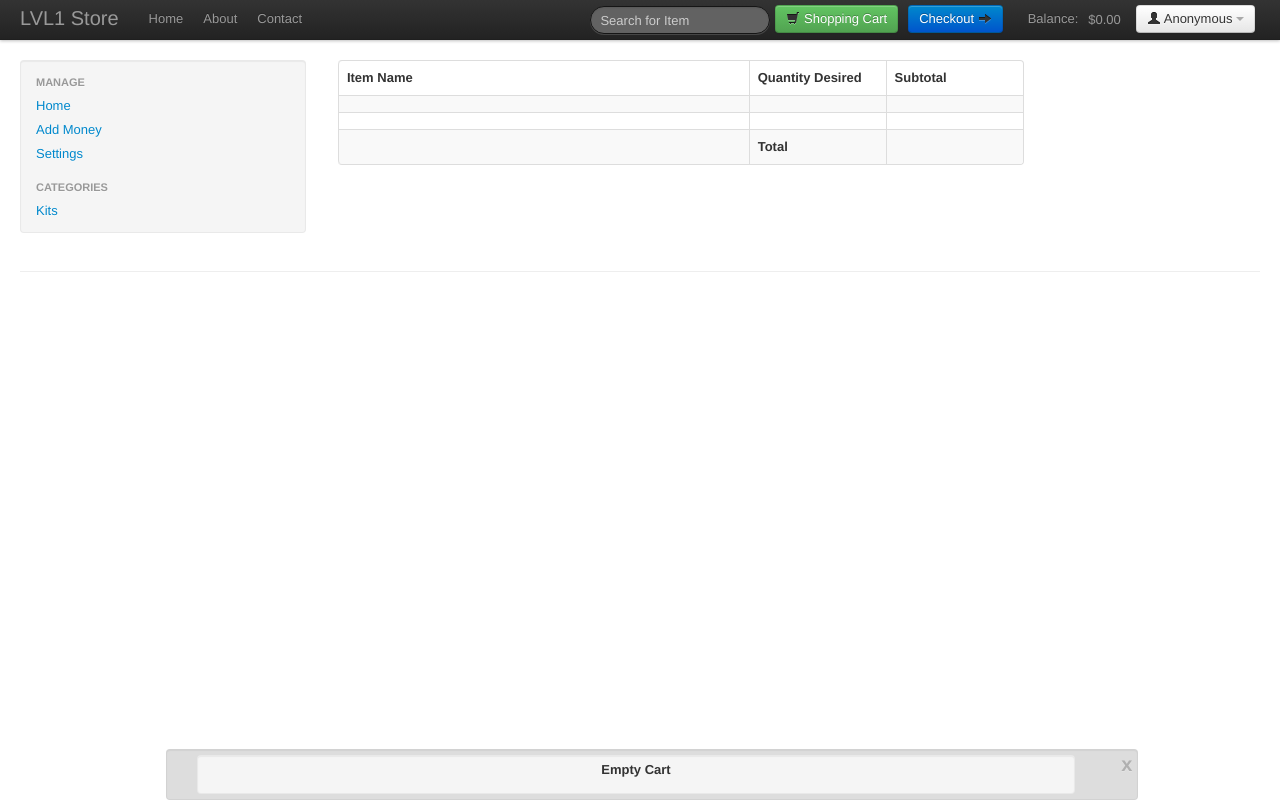
After one commit to guyt101z/honorCart, a Flask app: template checkout/templates/checkout.html in a window 1280 px wide. The commit adds this page. Run offline with Flask 2, Linux system fonts and the light colour scheme; data comes from the database, SQL or seed files in the repository; both versions use the stored data as it was after the commit; the template is opened without the code that fills it: most values are stand-ins (such as "Sample title", 1, 10 or a date in 2020); lists and menus that the app fills with data are empty; some libraries are stand-ins or nearby versions.

Commit message:
Shell fleshed out, now sending dict of cart on click.

```diff
--- /dev/null
+++ b/checkout/__init__.py
@@ -0,0 +1,6 @@
+from flask import Blueprint
+
+checkout_bp = Blueprint('checkout', __name__,  template_folder='templates')
+
+import models
+import views
--- /dev/null
+++ b/checkout/models.py
@@ -0,0 +1 @@
+from database import Item
--- /dev/null
+++ b/checkout/templates/checkout.html
@@ -0,0 +1,36 @@
+{% extends 'base.html' %}
+{% macro cart_item_row(cart_item) %}
+    <tr>
+        <td></td>
+        <td></td>
+        <td></td>
+    </tr>
+{% endmacro %}
+{% block content %}
+    <div class="row-fluid">
+        <div class="span9">
+            <table class="table table-striped table-bordered">
+                <thead>
+                    <tr>
+                        <th width="60%">Item Name</th>
+                        <th width="20%">Quantity Desired</th>
+                        <th width="20%">Subtotal</th>
+                    </tr>
+                </thead>
+                <tbody>
+                    {% for cart_item in cart_items %}
+                        {{ cart_item_row(cart_item) }}
+                    {% endfor %}
+                    <tr><td></td>
+                    <td></td>
+                    <td></td></tr>
+                    <tr>
+                        <td></td>
+                        <th>Total</th>
+                        <td></td>
+                    </tr>
+                </tbody>
+            </table>
+        </div>
+    </div>
+{% endblock %}
--- a/static/js/simpleCart.js
+++ b/static/js/simpleCart.js
@@ -48,7 +48,7 @@ function Cart(){
 	me.shippingRate = 0;
 	me.shippingCost = 0;
 	me.currency = USD;
-	me.checkoutTo = PayPal;
+	me.checkoutTo = Custom;
 	me.email = "";
 	me.merchantId	 = "";
 	me.successUrl = null;
@@ -400,13 +400,36 @@ function Cart(){
 		document.body.removeChild( form );
 	};
 
+	me.getCartJson = function() {
+		var postData, dataString;
+		postData = [];
 
+		me.each(function(item, x) {
+			var cartItem;
+			cartItem = {'id': item.id, 'qty_desired': item.quantity};
+			postData.push(cartItem);
+
+		});
+		dataString = JSON.stringify(postData, null, 2);
+		return dataString;
+	};
 
 	me.emailCheckout = function() {
 		return;
 	};
 
 	me.customCheckout = function() {
+		var postData, dataString;
+		postData = [];
+
+		me.each(function(item, x) {
+			var cartItem;
+			cartItem = {'id': item.id, 'qty_desired': item.quantity};
+			postData.push(cartItem);
+
+		});
+		dataString = JSON.stringify(postData, null, 2);
+
 		return;
 	};
 
--- a/store.py
+++ b/store.py
@@ -6,6 +6,7 @@ import settings
 import items
 import category
 import search
+import checkout
 from global_mail import init_mail
 
 app = Flask(__name__)
@@ -24,6 +25,7 @@ app.register_blueprint(settings.settings_bp)
 app.register_blueprint(items.items_bp)
 app.register_blueprint(category.category_bp)
 app.register_blueprint(search.search_bp)
+app.register_blueprint(checkout.checkout_bp)
 
 
 # dirty hack to get around issues in whoosh
--- a/templates/navbar_inner.html
+++ b/templates/navbar_inner.html
@@ -28,7 +28,8 @@
   </ul>
 </div>
 
-<a href="" class="btn btn-primary pull-right checkout">Checkout <i class="icon-arrow-right"></i></a>
+<form action="/checkout" method="POST" id="checkout" style="display:none"><input type="hidden" name="cartJson"></textarea></form>
+<a href="javascript:;" onClick="$('form#checkout input').val(simpleCart.getCartJson()); $('#checkout').submit();" class="btn btn-primary pull-right checkout">Checkout <i class="icon-arrow-right"></i></a>
 <a href="#" class="btn btn-success pull-right cart-toggle"><i class="icon-shopping-cart"></i> Shopping Cart</a>
 
 <form class="navbar-search pull-right" action="/searchItem">
```
Also changed, not shown: checkout/views.py (added, +12 -0 lines), dataStore.db.
